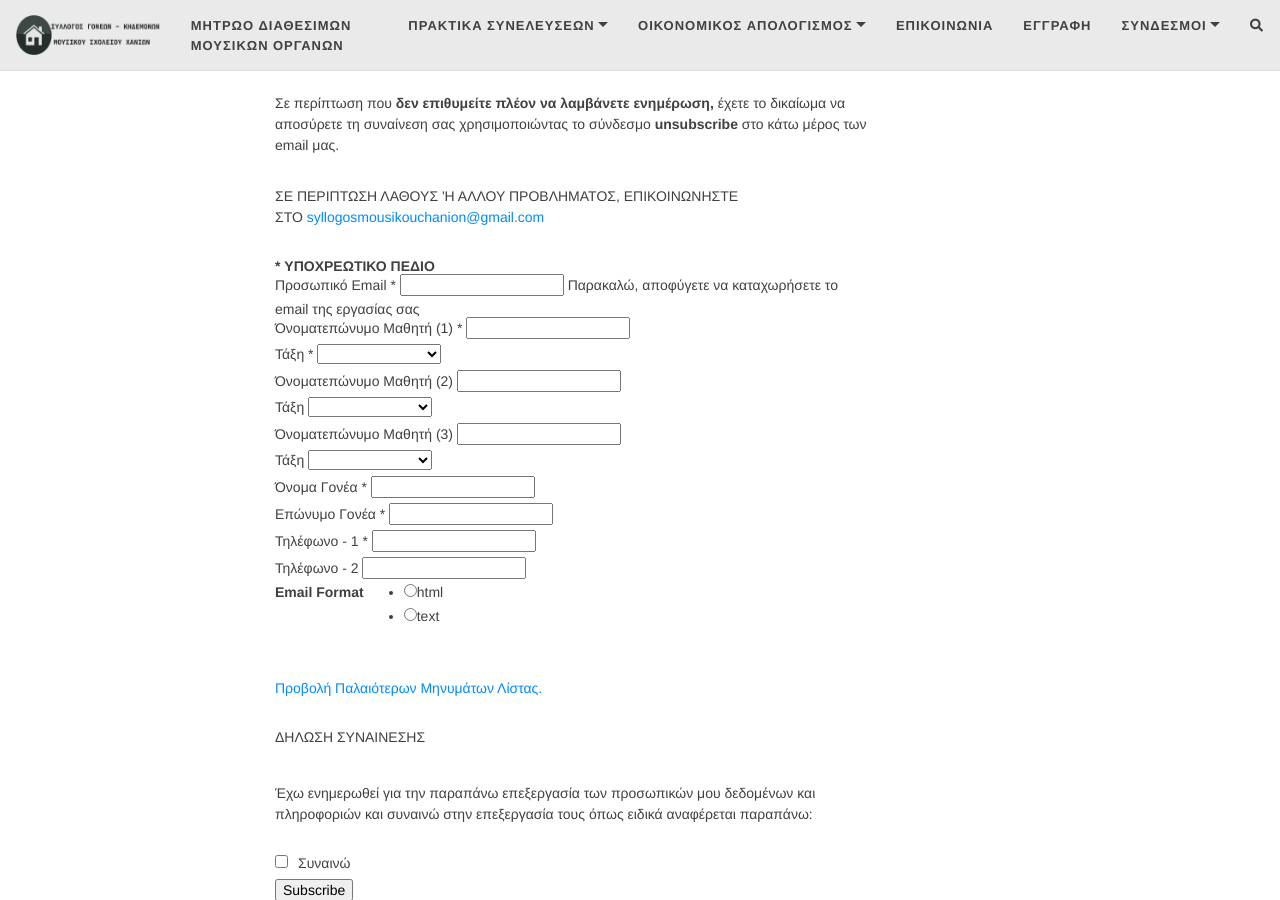
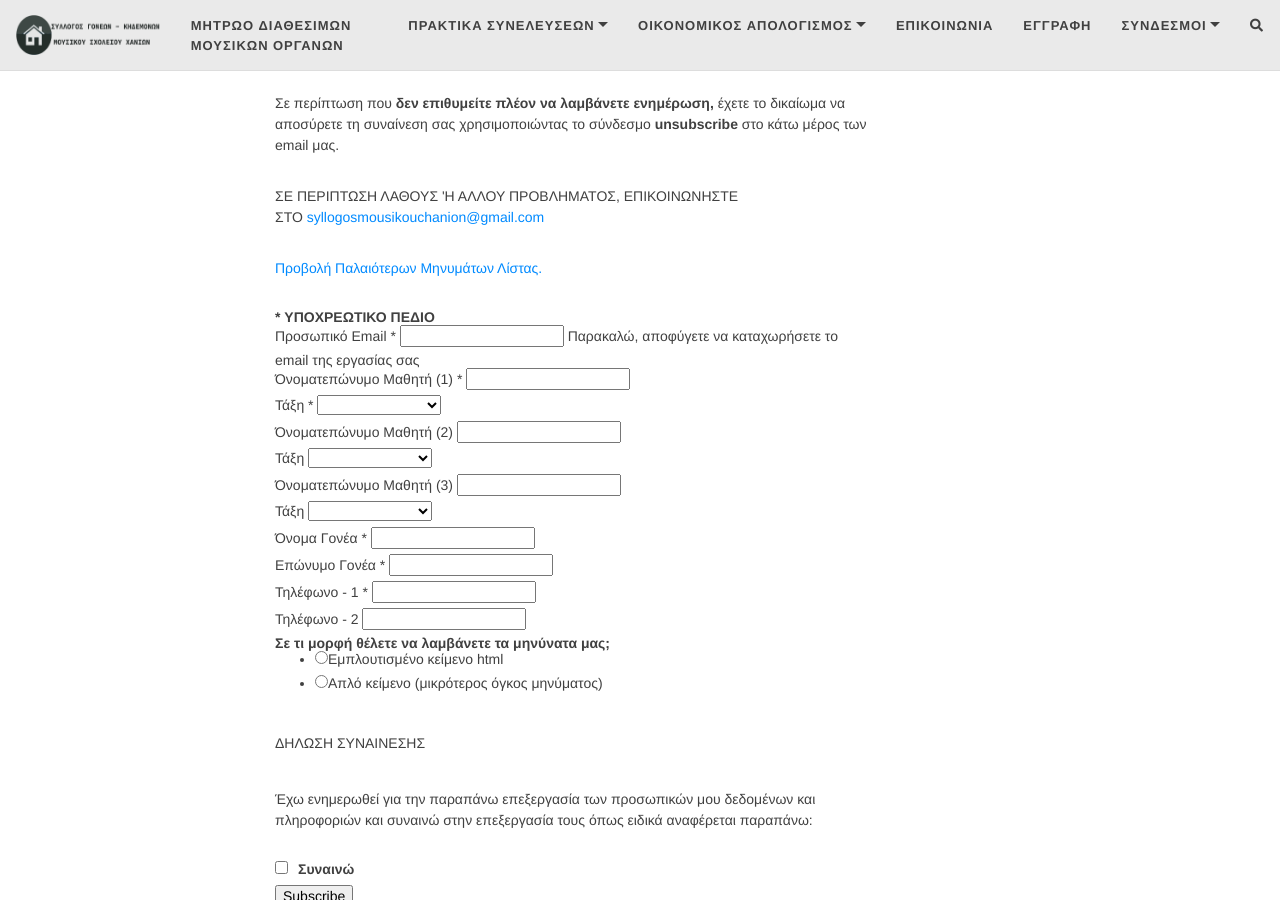
Before and after one commit to sgmsc/site, a Jekyll site: the page built from mail.md, in a window 1280 px wide and 900 px high, scrolled down 435 px. Built offline with Jekyll 4.4.1, drawn with Linux system fonts in a browser that asks for light colours; nearby versions of some CDN libraries; comment, search, counter and statistics services are not loaded.

Commit message:
Update mail.md

```diff
--- a/mail.md
+++ b/mail.md
@@ -149,19 +152,19 @@
 	<span id="mce-PHONE2-HELPERTEXT" class="helper_text"></span>
 </div>
 <div class="mc-field-group input-group">
-    <strong>Email Format </strong>
-    <ul><li><input type="radio" value="html" name="EMAILTYPE" id="mce-EMAILTYPE-0"><label for="mce-EMAILTYPE-0">html</label></li>
-<li><input type="radio" value="text" name="EMAILTYPE" id="mce-EMAILTYPE-1"><label for="mce-EMAILTYPE-1">text</label></li>
+    <strong>Σε τι μορφή θέλετε να λαμβάνετε τα μηνύνατα μας; </strong>
+    <ul><li><input type="radio" value="html" name="EMAILTYPE" id="mce-EMAILTYPE-0"><label for="mce-EMAILTYPE-0">Εμπλουτισμένο κείμενο html</label></li>
+<li><input type="radio" value="text" name="EMAILTYPE" id="mce-EMAILTYPE-1"><label for="mce-EMAILTYPE-1">Απλό κείμενο (μικρότερος όγκος μηνύματος)</label></li>
 </ul>
 </div>
-<p><a href="https://us19.campaign-archive.com/home/?u=2ddbbe754c40a4bddfe0b26cf&id=80cf631c1f" title="View previous campaigns">Προβολή Παλαιότερων Μηνυμάτων Λίστας.</a></p>
+
 <div id="mergeRow-gdpr" class="mergeRow gdpr-mergeRow content__gdprBlock mc-field-group">
     <div class="content__gdpr">
         <label>ΔΗΛΩΣΗ ΣΥΝΑΙΝΕΣΗΣ</label>
 
 <p>Έχω ενημερωθεί για την παραπάνω επεξεργασία των προσωπικών μου δεδομένων και πληροφοριών και συναινώ στην επεξεργασία τους όπως ειδικά αναφέρεται παραπάνω:</p>
         <fieldset class="mc_fieldset gdprRequired mc-field-group" name="interestgroup_field">
-		<label class="checkbox subfield" for="gdpr_18331"><input type="checkbox" id="gdpr_18331" name="gdpr[18331]" value="Y" class="av-checkbox gdpr"><span>Συναινώ</span> </label>
+		<label class="checkbox subfield" for="gdpr_18331"><input type="checkbox" id="gdpr_18331" name="gdpr[18331]" value="Y" class="av-checkbox gdpr"><span><strong>Συναινώ</strong></span> </label>
         </fieldset>
 
  </div>
```
Also changed, not shown: other parts of mail.md (+3 -0 lines).
